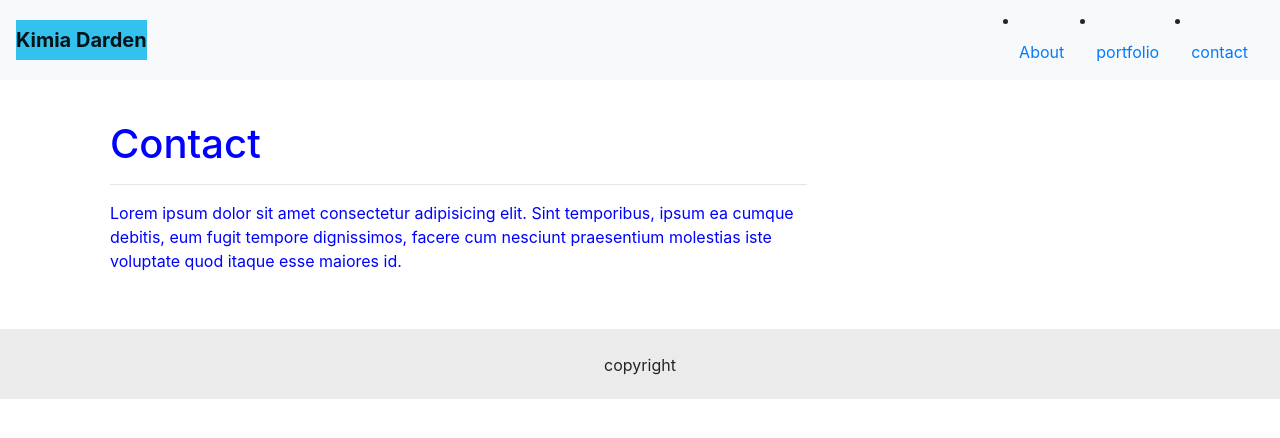
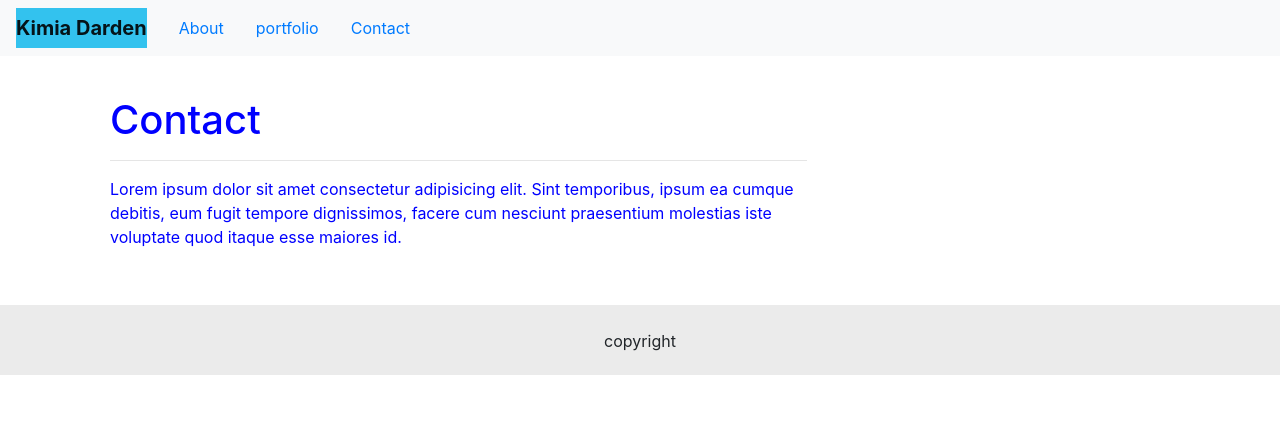
Before and after one commit to kimiadarden/Responsive-Portfolio, a plain HTML site: page contact.html in a window 1280 px wide. Drawn offline with nearby package versions, Linux system fonts and the light colour scheme.

Commit message:
nav bar position fixed

```diff
--- a/contact.html
+++ b/contact.html
@@ -19,27 +19,20 @@
 
         <nav class="navbar navbar-expand-lg navbar-light bg-light">
             <a class="navbar-brand font-weight-bolder" style="background-color: rgb(51, 194, 238);">Kimia Darden</a>
-            <button class="navbar-toggler" type="button" data-toggle="collapse" data-target="#navbarSupportedContent" aria-controls="navbarSupportedContent" aria-expanded="false" aria-label="Toggle navigation">
-              <span class="navbar-toggler-icon"></span>
-            </button>
 
 
-            <div class="collapse navbar-collapse float-right" id="navbarSupportedContent">
-              <li class="navbar-nav mr-auto">
-                <li class="nav-item active">
-                  <a class="nav-link" href="index.html"> About </a>
+            <ul class="nav justify-content-end">
+                <li class="nav-item">
+                  <a class="nav-link active" href="index.html">About</a>
                 </li>
                 <li class="nav-item">
                   <a class="nav-link" href="portfolio.html">portfolio</a>
                 </li>
                 <li class="nav-item">
-                  <a class="nav-link" href="contact.html">contact</a>
+                  <a class="nav-link" href="contact.html">Contact</a>
                 </li>
-</li>
-              </ul>
+            </ul>
 
-
-            </div>
           </nav>
     </header>
 
```
